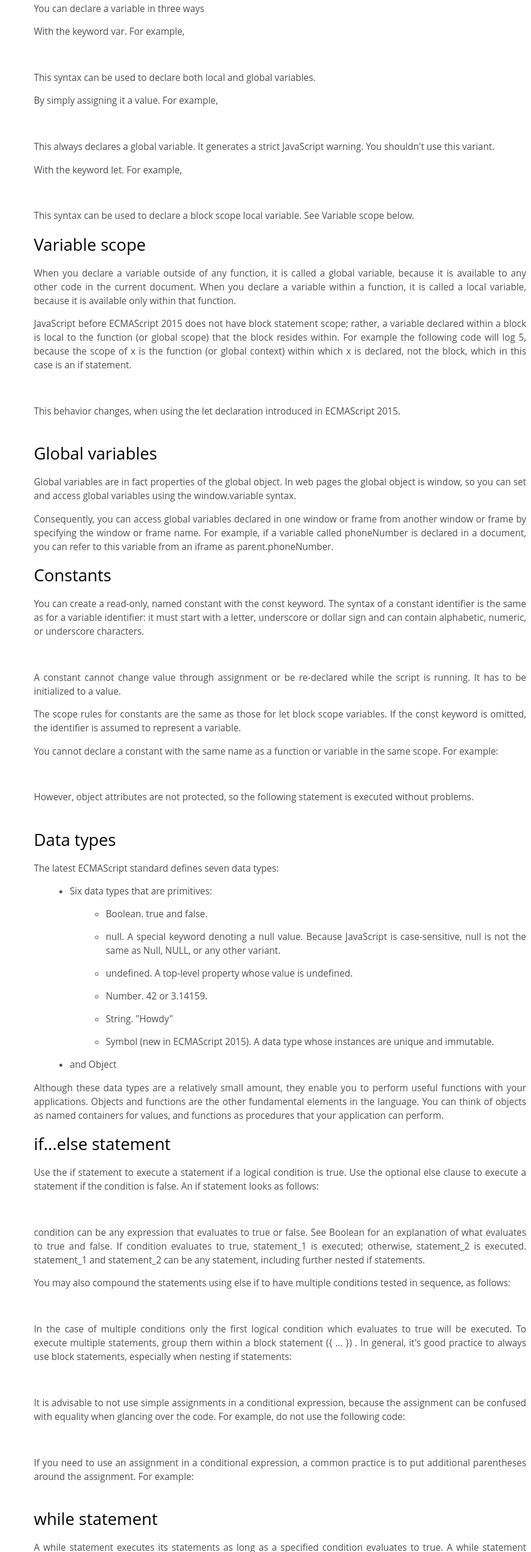
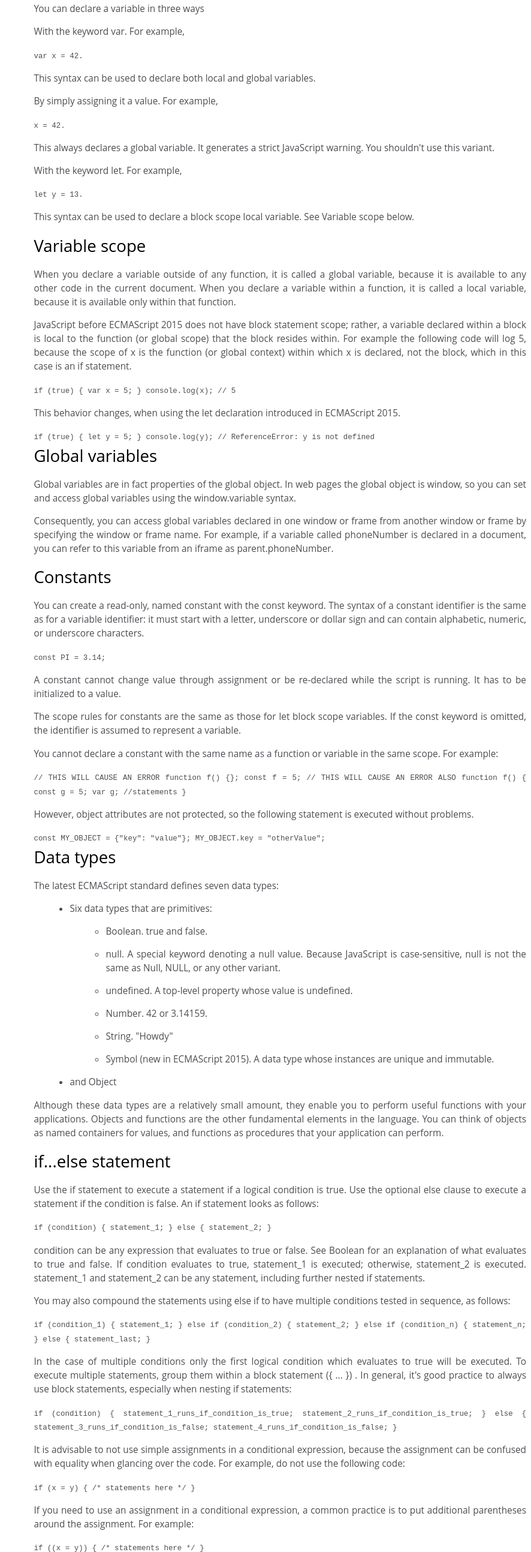
Before and after one commit to cookieflakes2/cf2_fcc, a plain HTML site: page technicalDocumentation/index.html in a window 1280 px wide. Shown: the part 1551-4138 px from the top of the page at 60% size, without its empty margins (394-1280 px from the left). Drawn offline with Linux system fonts and the light colour scheme.

Commit message:
Technical Documentation - adding code elements

```diff
--- a/technicalDocumentation/index.html
+++ b/technicalDocumentation/index.html
@@ -81,13 +81,13 @@
         <article>
           <p>You can declare a variable in three ways</p>
           <p>With the keyword var. For example,</p>
-          <img src="" alt="" />
+          <code>var x = 42.</code>
           <p>This syntax can be used to declare both local and global variables.</p>
           <p>By simply assigning it a value. For example,</p>
-          <img src="" alt="" />
+          <code>x = 42.</code>
           <p>This always declares a global variable. It generates a strict JavaScript warning. You shouldn't use this variant.</p>
           <p>With the keyword let. For example,</p>
-          <img src="" />
+          <code>let y = 13.</code>
           <p>This syntax can be used to declare a block scope local variable. See Variable scope below.</p>
         </article>
       </section>
@@ -96,9 +96,10 @@
         <article>
           <p>When you declare a variable outside of any function, it is called a global variable, because it is available to any other code in the current document. When you declare a variable within a function, it is called a local variable, because it is available only within that function.</p>
           <p>JavaScript before ECMAScript 2015 does not have block statement scope; rather, a variable declared within a block is local to the function (or global scope) that the block resides within. For example the following code will log 5, because the scope of x is the function (or global context) within which x is declared, not the block, which in this case is an if statement.</p>
-          <img src="" alt="" />
+          <code>if (true) { var x = 5; } console.log(x); // 5</code>
           <p>This behavior changes, when using the let declaration introduced in ECMAScript 2015.</p>
-          <img src="" alt="" />
+          <code>if (true) { let y = 5; } console.log(y); // ReferenceError: y is
+            not defined</code>
         </article>
       </section>
       <section class="main-section" id="Global_variables">
@@ -112,13 +113,16 @@
         <header>Constants</header>
         <article>
           <p>You can create a read-only, named constant with the const keyword. The syntax of a constant identifier is the same as for a variable identifier: it must start with a letter, underscore or dollar sign and can contain alphabetic, numeric, or underscore characters.</p>
-          <img src="" alt="" />
+          <code>const PI = 3.14;</code>
           <p>A constant cannot change value through assignment or be re-declared while the script is running. It has to be initialized to a value.</p>
           <p>The scope rules for constants are the same as those for let block scope variables. If the const keyword is omitted, the identifier is assumed to represent a variable.</p>
           <p>You cannot declare a constant with the same name as a function or variable in the same scope. For example:</p>
-          <img src="" alt="" />
+          <code>// THIS WILL CAUSE AN ERROR function f() {}; const f = 5; // THIS
+            WILL CAUSE AN ERROR ALSO function f() { const g = 5; var g;
+            //statements }</code>
           <p>However, object attributes are not protected, so the following statement is executed without problems.</p>
-          <img src="" alt="" />
+          <code>const MY_OBJECT = {"key": "value"}; MY_OBJECT.key =
+            "otherValue";</code>
         </article>
       </section>
       <section class="main-section" id="Data_types">
@@ -146,29 +150,42 @@
         <header>if...else statement</header>
         <article>
           <p>Use the if statement to execute a statement if a logical condition is true. Use the optional else clause to execute a statement if the condition is false. An if statement looks as follows:</p>
-          <img src="" alt="" />
+          <code>if (condition) { statement_1; } else { statement_2; }</code>
           <p>condition can be any expression that evaluates to true or false. See Boolean for an explanation of what evaluates to true and false. If condition evaluates to true, statement_1 is executed; otherwise, statement_2 is executed. statement_1 and statement_2 can be any statement, including further nested if statements.</p>
           <p>You may also compound the statements using else if to have multiple conditions tested in sequence, as follows:</p>
-          <img src="" alt="" />
+          <code>
+            if (condition_1) { statement_1; } else if (condition_2) {
+                statement_2; } else if (condition_n) { statement_n; } else {
+                statement_last; }
+          </code>
           <p>In the case of multiple conditions only the first logical condition which evaluates to true will be executed. To execute multiple statements, group them within a block statement ({ ... }) . In general, it's good practice to always use block statements, especially when nesting if statements:</p>
-          <img src="" alt="" />
+          <code>
+            if (condition) { statement_1_runs_if_condition_is_true;
+                statement_2_runs_if_condition_is_true; } else {
+                statement_3_runs_if_condition_is_false;
+                statement_4_runs_if_condition_is_false; }
+          </code>
           <p>It is advisable to not use simple assignments in a conditional expression, because the assignment can be confused with equality when glancing over the code. For example, do not use the following code:</p>
-          <img src="" alt="" />
+          <code>
+            if (x = y) { /* statements here */ }
+          </code>
           <p>If you need to use an assignment in a conditional expression, a common practice is to put additional parentheses around the assignment. For example:</p>
-          <img src="" alt="" />
+          <code>
+            if ((x = y)) { /* statements here */ }
+          </code>
         </article>
       </section>
       <section class="main-section" id="while_statement">
         <header>while statement</header>
         <article>
           <p>A while statement executes its statements as long as a specified condition evaluates to true. A while statement looks as follows:</p>
-          <img src="" alt="" />
+          <code>while (condition) statement</code>
           <p>If the condition becomes false, statement within the loop stops executing and control passes to the statement following the loop.</p>
           <p>The condition test occurs before statement in the loop is executed. If the condition returns true, statement is executed and the condition is tested again. If the condition returns false, execution stops and control is passed to the statement following while.</p>
           <p>To execute multiple statements, use a block statement ({ ... }) to group those statements.</p>
           <p>Example:</p>
           <p>The following while loop iterates as long as n is less than three:</p>
-          <img src="" alt="" />
+          <code>var n = 0; var x = 0; while (n < 3) { n++; x += n; }</code>
           <p>With each iteration, the loop increments n and adds that value to x. Therefore, x and n take on the following values:</p>
           <ul>
             <li>After the first pass: n = 1 and x = 1</li>
@@ -188,9 +205,9 @@
             <li>The JavaScript statements that define the function, enclosed in curly brackets, { }.</li>
           </ul>
           <p>For example, the following code defines a simple function named square:</p>
-          <img src="" alt="" />
+          <code>function square(number) { return number * number; }</code>
           <p>The function square takes one argument, called number. The function consists of one statement that says to return the argument of the function (that is, number) multiplied by itself. The return statement specifies the value returned by the function.</p>
-          <img src="" alt="" />
+          <code>return number * number;</code>
           <p>Primitive parameters (such as a number) are passed to functions by value; the value is passed to the function, but if the function changes the value of the parameter, this change is not reflected globally or in the calling function.</p>
         </article>
       </section>
```
